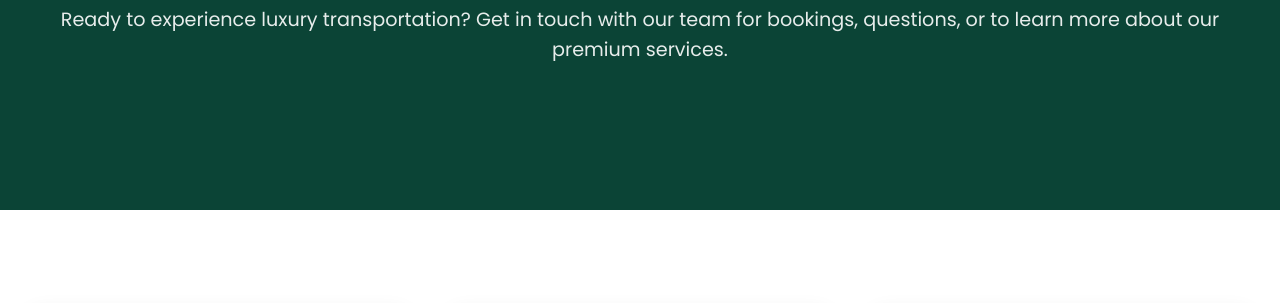
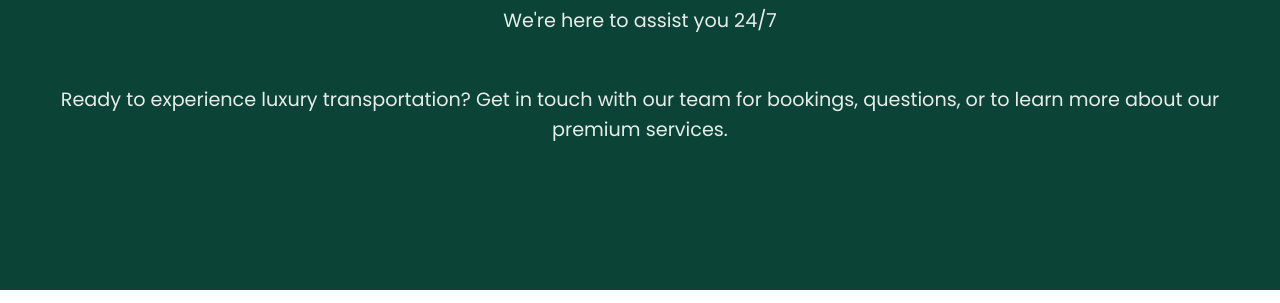
Before and after one commit to primekar7/firstlandingpage, a website built with Vite: page contact.html in a window 1280 px wide. Shown: the part 263-566 px from the top of the page. Built offline with nearby package versions, Linux system fonts and the light colour scheme.

Commit message:
Update contact.html

```diff
--- a/contact.html
+++ b/contact.html
@@ -132,7 +132,7 @@
         </div>
     </nav>
 
-    <main >
+    <main style="padding-top: 80px;">
         <section class="page-header section-padding dark-section">
             <div class="container">
                 <h1 class="section-title fade-in" style="color: var(--white);">Contact Us</h1>
```
